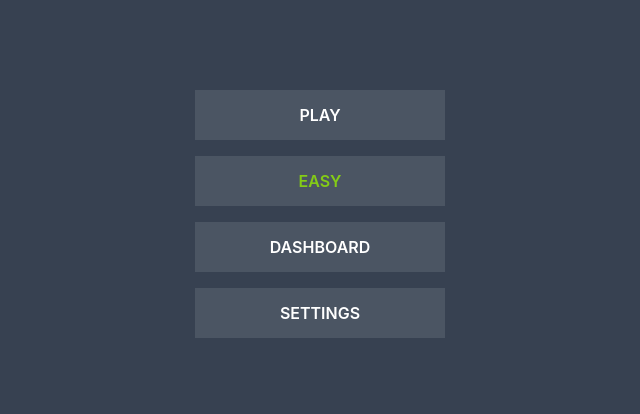
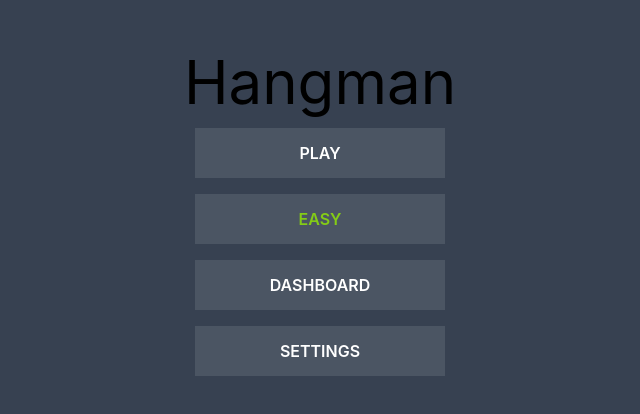
Before and after one commit to kevin-martins/hangman, a React (Create React App) app: page / in a window 1280 px wide. Shown: the part 186-600 px from the top of the page, without its empty margins (320-960 px from the left). Built offline with nearby package versions, Linux system fonts and the light colour scheme; no server answers.

Commit message:
fix: removing useless imports

```diff
--- a/src/components/Menu.tsx
+++ b/src/components/Menu.tsx
@@ -1,12 +1,13 @@
-import { useAppDispatch, useAppSelector } from "../app/hooks"
+import { useAppSelector } from "../app/hooks"
 import { setGameState } from "../features/hangman-slice"
 import { GameState } from "../models/game-state"
 import Button from "./Button"
 
-const Menu = () => {
+const Menu = (): JSX.Element => {
   const difficulty = useAppSelector(state => state.hangman.difficulty)
   return (
     <>
+      <h1 className="text-center text-6xl">Hangman</h1>
       <Button element="Play" actions={[setGameState(GameState.PLAY)]} />
       <Button element={difficulty} actions={[setGameState(GameState.DIFFICULTY_SELECTION)]} />
       <Button element="Dashboard" actions={[setGameState(GameState.DASHBOARD)]} />
```
Lines whose indentation alone changed are shown as unchanged.
